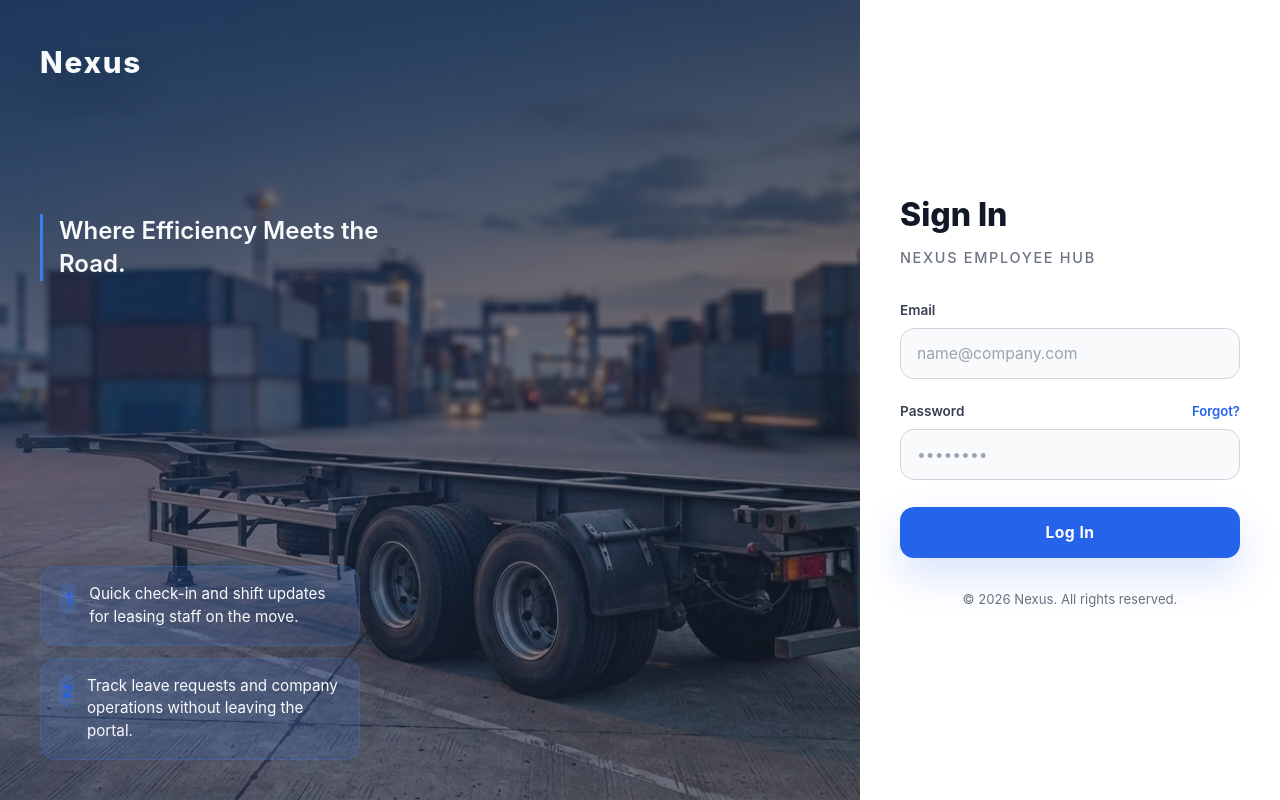
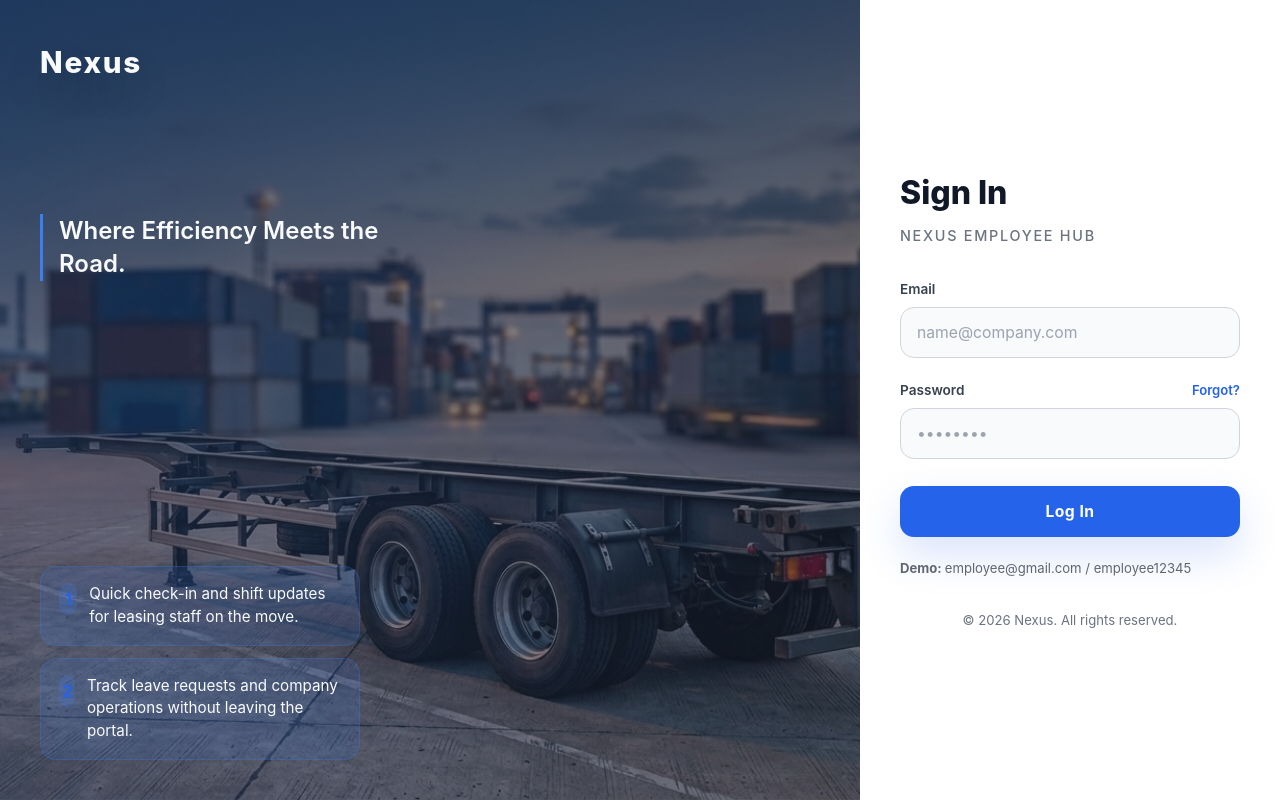
Before and after one commit to Etan31/Employee_portal, a React (Vite) app: page /#/login in a window 1280 px wide. Built offline with nearby package versions, Linux system fonts and the light colour scheme; no server answers.

Commit message:
feat: added demo account for trial

```diff
--- a/client/src/App.jsx
+++ b/client/src/App.jsx
@@ -52,6 +52,18 @@ export default function App() {
     PageComponent = <TaskBox />;
   } else if (active === "profile") {
     PageComponent = <Profile />;
+  } else if (active === "Time management") {
+    PageComponent = <TaskBox />;
+  } else if (active === "Employees") {
+    PageComponent = <TaskBox />;
+  } else if (active === "Calendar") {
+    PageComponent = <TaskBox />;
+  } else if (active === "HR Policies") {
+    PageComponent = <TaskBox />;
+  } else if (active === "Helpdesk") {
+    PageComponent = <TaskBox />;
+  } else if (active === "Org View") {
+    PageComponent = <TaskBox />;
   } else {
     PageComponent = <PageStub title={activeItem.label} />;
   }
--- a/client/src/pages/Login/Login.css
+++ b/client/src/pages/Login/Login.css
@@ -216,6 +216,13 @@
   color: #9ca3af;
 }
 
+.demo-credentials {
+  font-size: 0.82rem;
+  opacity: 0.65;
+  color: #111827;
+  margin: 0;
+}
+
 .login-error {
   font-size: 0.9rem;
   color: #b91c1c;
--- a/client/src/pages/Login/Login.jsx
+++ b/client/src/pages/Login/Login.jsx
@@ -40,9 +40,7 @@ export function Login() {
           <span className="login-brand-name">Nexus</span>
         </div>
         <div className="login-tagline">
-          <p>
-            Where Efficiency Meets the Road.
-          </p>
+          <p>Where Efficiency Meets the Road.</p>
         </div>
         <div className="login-highlight">
           <div className="login-highlight-item">
@@ -111,14 +109,24 @@ export function Login() {
               </div>
             )}
 
-            <button type="submit" className="login-button" disabled={loading || signingIn}>
-              {(loading || signingIn) ? (
+            <button
+              type="submit"
+              className="login-button"
+              disabled={loading || signingIn}
+            >
+              {loading || signingIn ? (
                 <>
                   <span className="login-button-spinner" />
                   Signing in…
                 </>
-              ) : "Log In"}
+              ) : (
+                "Log In"
+              )}
             </button>
+
+            <p className="demo-credentials">
+              <b>Demo: </b>employee@gmail.com / employee12345
+            </p>
           </form>
 
           <p className="login-footer-text">
```
